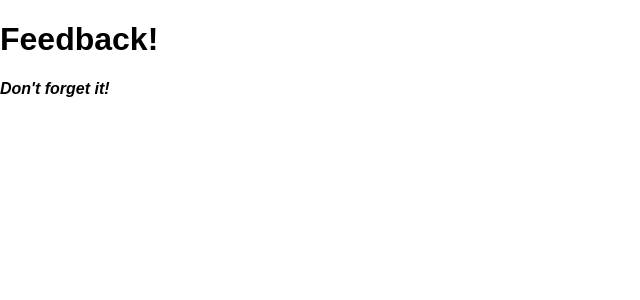
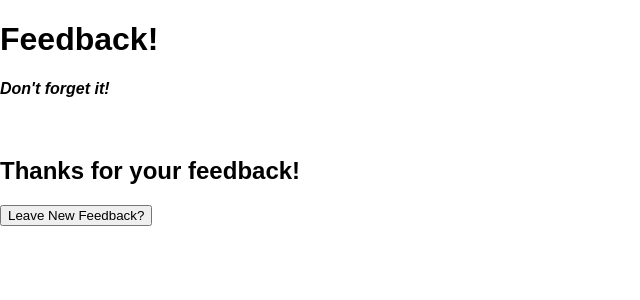
Before and after one commit to dmheisel/Feedback-Loops-, a React (Create React App) app: page /#/thanks in a window 1280 px wide. Shown: the top 300 px of the page, without its empty margins (0-640 px from the left). Built offline with nearby package versions, Linux system fonts and the light colour scheme.

Commit message:
added thanks page.  new feedback button routes back /feeling

```diff
--- a/src/components/App/App.jsx
+++ b/src/components/App/App.jsx
@@ -11,6 +11,7 @@ import Comments from '../Comments/Comments';
 import Review from '../Review/Review'
 import Admin from '../Admin/Admin';
 import Header from '../Header/Header';
+import Thanks from '../Thanks/Thanks'
 
 class App extends Component {
 	render() {
@@ -22,7 +23,7 @@ class App extends Component {
 				<Route path='/support' component={Support} />
 				<Route path='/comments' component={Comments} />
 				<Route path='/review' component={Review} />
-
+				<Route path='/thanks' component={Thanks} />
 				<Route path='/admin' component={Admin} />
 			</Router>
 		);
--- a/src/components/Review/Review.jsx
+++ b/src/components/Review/Review.jsx
@@ -9,6 +9,7 @@ class Review extends Component {
       .post('/feedback/add', this.props.feedback)
       .then(response => {
         console.log(`successful POST route to server: ${response}`)
+        this.props.history.push('/thanks')
       })
       .catch(err => {
         console.log(`error on POST route to server: ${err}`)
@@ -19,7 +20,6 @@ class Review extends Component {
       <div>
         <h1> Review your feedback:</h1>
         <div>
-          <h4>{JSON.stringify(this.props.feedback)}</h4>
           <h3>Feelings: {this.props.feedback.feeling}</h3>
           <h3>Understanding: {this.props.feedback.understanding}</h3>
           <h3>Support: {this.props.feedback.support}</h3>
--- a/src/components/Thanks/Thanks.jsx
+++ b/src/components/Thanks/Thanks.jsx
@@ -1,10 +1,12 @@
 import React, { Component } from 'react';
+
 
 class Thanks extends Component {
   render() {
     return (
       <div>
-
+        <h2>Thanks for your feedback!</h2>
+        <button onClick={() => this.props.history.push('/feeling')}>Leave New Feedback?</button>
       </div>
     );
   }
```
